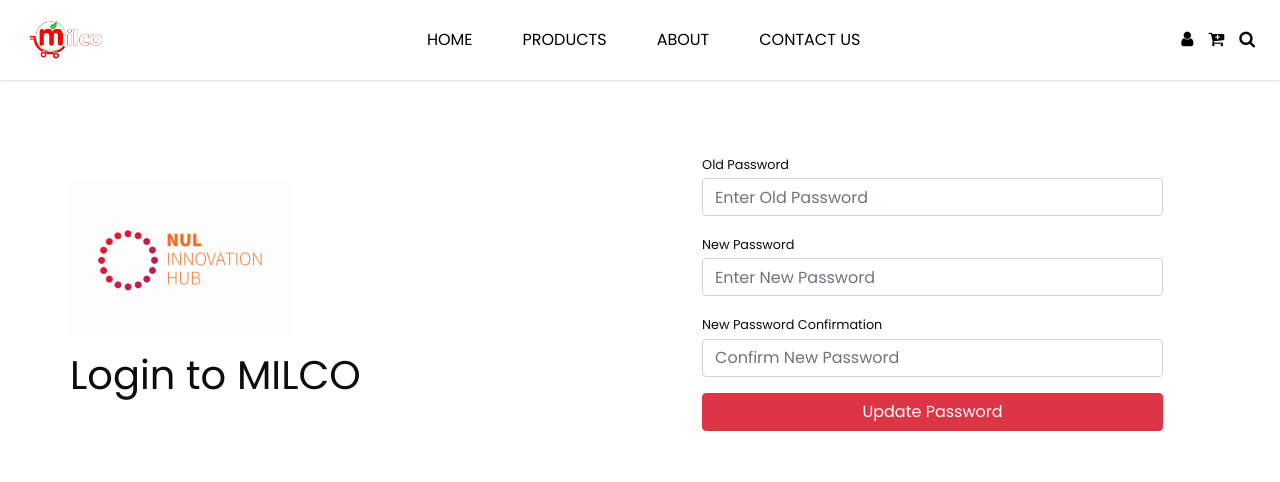
After one commit to TebohoNyenye/gitTutorial, a Django app: page /change_password/ in a window 1280 px wide. The commit adds this page. Shown: the top 482 px of the page. Run offline with Django 4.2, Linux system fonts and the light colour scheme; a user stored in the database is signed in; some libraries are stand-ins or nearby versions.

Commit message:
code pulling

```diff
--- /dev/null
+++ b/project/app/templates/changepassword.html
@@ -0,0 +1,165 @@
+{% load static %}
+{% block content %}
+<!DOCTYPE html>
+<html lang="en">
+<head>
+
+  <meta charset="utf-8" />
+  <meta http-equiv="X-UA-Compatible" content="IE=edge" />
+  <meta name="viewport" content="width=device-width, initial-scale=1, shrink-to-fit=no" />
+  <meta name="keywords" content="" />
+  <meta name="description" content="" />
+  <meta name="author" content="" />
+  <link rel="shortcut icon" href="../images/about-img.png" type="image/x-icon">
+
+  <title>MILCO.</title>
+
+
+
+  <link rel="stylesheet" type="text/css" href="{% static 'css/bootstrap.css' %}" />
+  <link rel="stylesheet" type="text/css" href="https://cdnjs.cloudflare.com/ajax/libs/OwlCarousel2/2.3.4/assets/owl.carousel.min.css" />
+  <link href="{% static 'css/font-awesome.min.css' %}" rel="stylesheet" />
+  <link href="{% static 'css/style.css' %}" rel="stylesheet" />
+  <link href="{% static 'css/responsive.css' %}" rel="stylesheet" />
+
+</head>
+<body class="sub_page">
+
+  <div class="hero_area">
+
+
+    <header class="header_section">
+      <div class="container-fluid">
+        <nav class="navbar navbar-expand-lg custom_nav-container ">
+          <a class="navbar-brand" href="{% url 'home'%}">
+            <span>
+              <img src="{% static 'images/logo.png' %}" alt="" style="width: 80px; height: 40px;">
+            </span>
+          </a>
+
+          <button class="navbar-toggler" type="button" data-toggle="collapse" data-target="#navbarSupportedContent" aria-controls="navbarSupportedContent" aria-expanded="false" aria-label="Toggle navigation">
+            <span class=""> </span>
+          </button>
+
+          <div class="collapse navbar-collapse" id="navbarSupportedContent">
+            <ul class="navbar-nav">
+              <li class="nav-item">
+                <a class="nav-link" href="{% url 'home'%}">Home </a>
+              </li>
+              <li class="nav-item">
+                <a class="nav-link" href="{% url 'products' %}">Products </a>
+              </li>
+              <li class="nav-item">
+                <a class="nav-link" href="{% url 'about' %}"> About </a>
+              </li>
+              <li class="nav-item active">
+                <a class="nav-link" href="{% url 'contact' %}">Contact Us <span class="sr-only">(current)</span> </a>
+              </li>
+            </ul>
+            <div class="user_option-box">
+              <a href="">
+                <i class="fa fa-user" aria-hidden="true"></i>
+              </a>
+              <a href="">
+                <i class="fa fa-cart-plus" aria-hidden="true"></i>
+              </a>
+              <a href="">
+                <i class="fa fa-search" aria-hidden="true"></i>
+              </a>
+            </div>
+          </div>
+        </nav>
+      </div>
+    </header>
+
+</div>
+{% if messages %}
+<div class="alert alert-dismissible" role="alert">
+  {% for message in messages %}
+    <div class="alert alert-{{ message.tags }}">{{ message }}</div>
+  {% endfor %}
+  <button type="button" class="close" data-dismiss="alert" aria-label="Close">
+    <span aria-hidden="true">&times;</span>
+  </button>
+</div>
+{% endif %}
+<div class="container">
+    <div class="row py-5 mt-4 align-items-center">
+
+        <div class="col-md-5 pr-lg-5 mb-5 mb-md-0">
+            <img src="{% static 'images/about-img.png' %}" alt="" class="img-fluid mb-3 d-none d-md-block">
+            <h1>Login to MILCO</h1>
+
+
+        </div>
+
+
+        <div class="col-md-7 col-lg-6 ml-auto">
+          {% if form.errors %}
+        <div class="alert alert-danger alert-dismissible" role="alert">
+            <div id="form_errors">
+                {% for key, value in form.errors.items %}
+                    <strong>{{ value }}</strong>
+                {% endfor %}
+            </div>
+            <button type="button" class="close" data-dismiss="alert" aria-label="Close">
+                <span aria-hidden="true">&times;</span>
+            </button>
+        </div>
+    {% endif %}
+    <form method="POST">
+        {% csrf_token %}
+        <div class="form-row">
+            <div class="col-md-10 offset-md-1">
+                <div class="form-group">
+                    <label class="small mb-1" for="id_old_password">Old Password</label>
+                    <input type="password" name="old_password" autocomplete="new-password"
+                           class="form-control" required id="id_old_password"
+                           placeholder="Enter Old Password"/>
+                    <span>
+                    </span>
+                </div>
+            </div>
+        </div>
+        <div class="form-row">
+            <div class="col-md-10 offset-md-1">
+                <div class="form-group">
+                    <label class="small mb-1" for="id_new_password1">New Password</label>
+                    <input type="password" name="new_password1" autocomplete="new-password"
+                           class="form-control" required id="id_new_password1"
+                           placeholder="Enter New Password"/>
+                    <span>
+                    </span>
+                </div>
+            </div>
+        </div>
+        <div class="form-row">
+            <div class="col-md-10 offset-md-1">
+                <div class="form-group">
+                    <label class="small mb-1" for="id_new_password2">New Password Confirmation</label>
+                    <input type="password" name="new_password2" autocomplete="new-password"
+                           required id="id_new_password2" class="form-control"
+                           placeholder="Confirm New Password"/>
+                </div>
+            </div>
+        </div>
+        <div class="form-row">
+            <div class="col-md-10 offset-md-1">
+                <div class="form-group mt-0 mb-1">
+                    <button type="submit" class="col-md-12 btn btn-danger" id="reset">Update Password</button>
+                </div>
+            </div>
+        </div>
+    </form>
+          </form>
+        </div>
+    </div>
+</div>
+
+  <script src="{% static 'js/jquery-3.4.1.min.js' %}"></script>
+  <script src="https://cdn.jsdelivr.net/npm/popper.js@1.16.0/dist/umd/popper.min.js" integrity="sha384-Q6E9RHvbIyZFJoft+2mJbHaEWldlvI9IOYy5n3zV9zzTtmI3UksdQRVvoxMfooAo" crossorigin="anonymous"></script>
+  <script src="{% static 'js/bootstrap.js' %}"></script>
+  <script src="https://cdnjs.cloudflare.com/ajax/libs/OwlCarousel2/2.3.4/owl.carousel.min.js"></script>
+
+</body>
+{% endblock content %}
--- a/project/app/templates/checkout.html
+++ b/project/app/templates/checkout.html
@@ -329,7 +329,8 @@
 	    	e.preventDefault()
 	    	console.log('Form Submitted...')
 	    	document.getElementById('form-button').classList.add("hidden");
-	    	document.getElementById('payment-info').classList.remove("hidden");
+        $('#form-button').hide();
+	    	//document.getElementById('payment-info').classList.remove("hidden");
 	    })
 
 		/*
--- a/project/app/templates/index.html
+++ b/project/app/templates/index.html
@@ -80,6 +80,9 @@
               </a>
               <a href="">
                 <i class="fa fa-search" aria-hidden="true"></i>
+              </a>
+              <a href="{% url 'logout' %}">
+                <i class="fa fa-sign-out" aria-hidden="true"></i>
               </a>
             </div>
           </div>
--- a/project/app/templates/profile.html
+++ b/project/app/templates/profile.html
@@ -120,7 +120,8 @@
                     <div class="col-md-12"><label class="labels">Beneficiary</label>{{ profile_form.Beneficiary_name }}</div>
                     <div class="col-md-12"><label class="labels">Bio:</label>{{ profile_form.bio }}</div>
                 </div>
-
+                <p></p>
+                <a style="color:#bb2124;" href="{% url 'change_password' %}">Change Password <i class="fa fa-arrow-right" aria-hidden="true"></i></a>
                 <div class="mt-5 text-center"><button type="submit" class="btn btn-danger btn-lg">Save Changes</button>
                 <button type="reset" class="btn btn-danger btn-lg">Reset</button></div>
             </div>
--- a/project/app/urls.py
+++ b/project/app/urls.py
@@ -1,4 +1,5 @@
 from app import views
+from django.contrib.auth import views as auth_views
 from django.urls import path
 urlpatterns = [
 
@@ -12,6 +13,8 @@
 path('checkout/', views.checkout, name="checkout"),
 path('update_item/', views.updateItem, name="update_item"),
 path('process_order/', views.processOrder, name="process_order"),
+path('change_password/', views.ChangePasswordView.as_view(), name="change_password"),
+path('accounts/logout/', auth_views.LogoutView.as_view(template_name='logout.html'), name='logout'),
 path('accounts/profile/', views.ProfileView, name="profile"),
 
 
--- a/project/app/views.py
+++ b/project/app/views.py
@@ -1,4 +1,5 @@
 from multiprocessing import context
+from django.urls import reverse_lazy
 from django.contrib import messages
 from django.contrib.messages.views import SuccessMessageMixin
 from urllib import request
@@ -174,3 +175,8 @@
         profile_form = UpdateProfileForm(instance=request.user.customer)
 
     return render(request, 'profile.html', {'user_form': user_form, 'profile_form': profile_form})
+
+class ChangePasswordView(SuccessMessageMixin, PasswordChangeView):
+    template_name = 'changepassword.html'
+    success_message = "Successfully Changed Your Password"
+    success_url = reverse_lazy('profile')
```
Also changed, not shown: project/db.sqlite3.
